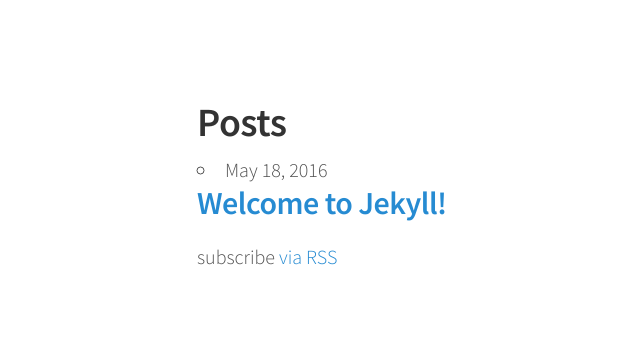
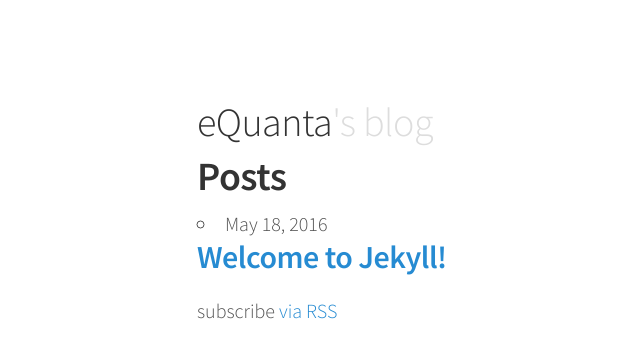
Before and after one commit to leroy1977/leroy1977.github.io, a Jekyll site: the page built from index.html, in a window 1280 px wide. Shown: the top 358 px of the page, without its empty margins (83-723 px from the left). Built offline with Jekyll 4.4.1, drawn with Linux system fonts in a browser that asks for light colours.

Commit message:
Update default.html

```diff
--- a/_layouts/default.html
+++ b/_layouts/default.html
@@ -9,6 +9,12 @@
 </head>
 <body>
   <div class="container">
+    <header class="masthead">
+      <h1 class="masthead-title">
+        <a href= "/">{{site.title}}<span>&#39;s blog </span></a>
+        </h1>
+        </header>
+
     {{ content }}
   </div>
 </body>
```
